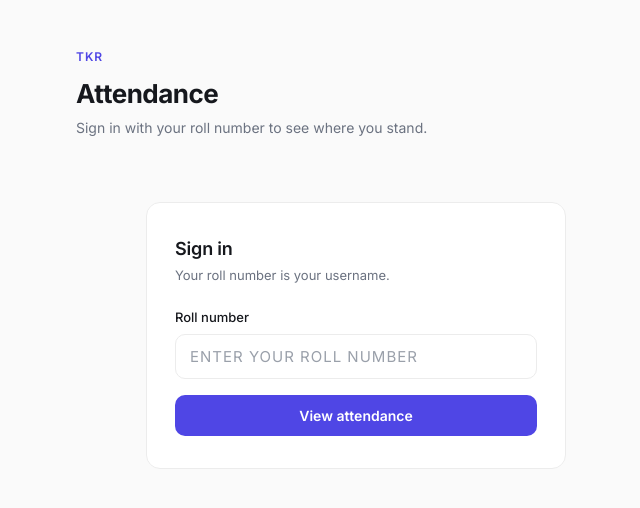
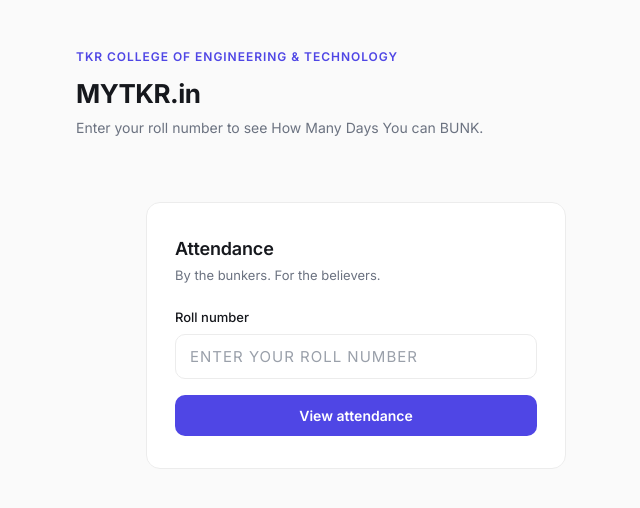
Before and after one commit to umanikumar213/tkrclass, a website: page index.html in a window 1280 px wide. Shown: the whole page, without its empty margins (284-924 px from the left). Drawn offline with Linux system fonts and the light colour scheme.

Commit message:
Update index.html

```diff
--- a/index.html
+++ b/index.html
@@ -147,14 +147,14 @@
 <body>
 <div class="wrap">
   <header>
-    <div class="eyebrow">TKR</div>
-    <h1>Attendance</h1>
-    <p>Sign in with your roll number to see where you stand.</p>
+    <div class="eyebrow">TKR College Of Engineering & Technology</div>
+    <h1>MYTKR.in</h1>
+    <p>Enter your roll number to see How Many Days You can BUNK.</p>
   </header>
 
   <div class="card login" id="loginBox"><div class="pad">
-    <h2>Sign in</h2>
-    <div class="hint">Your roll number is your username.</div>
+    <h2>Attendance</h2>
+    <div class="hint">By the bunkers. For the believers.</div>
     <label for="roll">Roll number</label>
     <input id="roll" placeholder="Enter Your Roll Number" autocomplete="off" />
     <button class="btn" id="btn" onclick="go()">View attendance</button>
```
